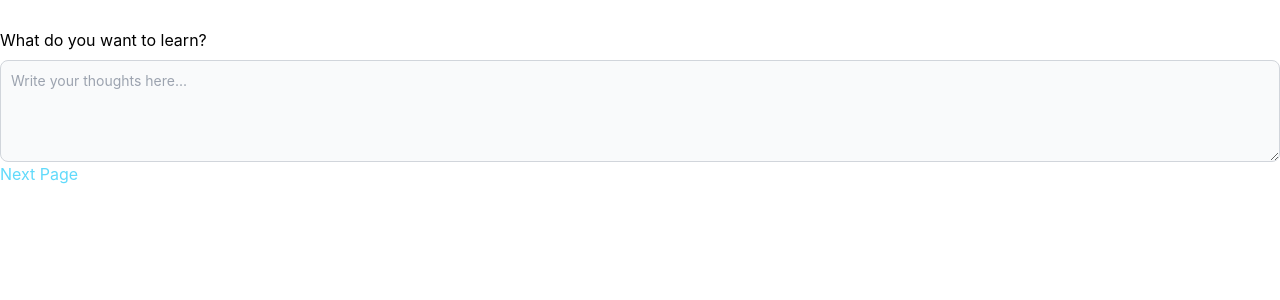
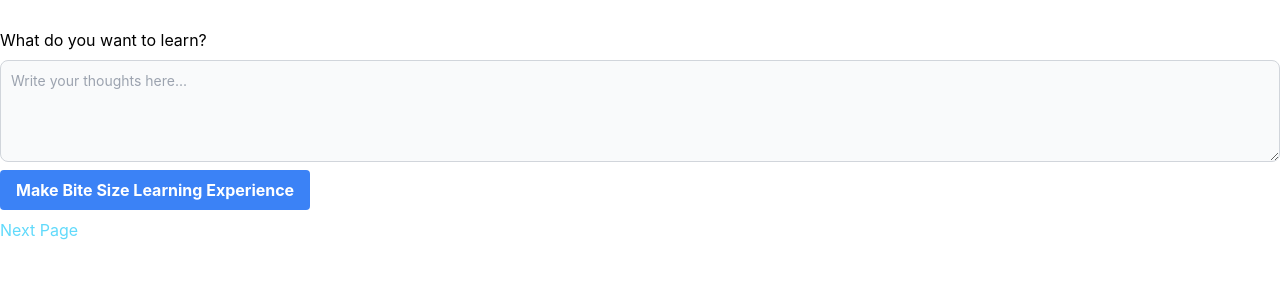
Before and after one commit to nathandalal/learning-bites, a React (Create React App) app in the folder src/frontend/: page / in a window 1280 px wide. Shown: the top 300 px of the page. Built offline with nearby package versions, Linux system fonts and the light colour scheme.

Commit message:
push connection frontend <> backend

```diff
--- a/src/frontend/src/pages/Curriculum/index.tsx
+++ b/src/frontend/src/pages/Curriculum/index.tsx
@@ -5,6 +5,13 @@ import { Link } from 'react-router-dom';
 import Sidebar from "../../components/Sidebar";
 
 const Curriculum = () => {
+  useEffect(() => {
+    axiosClient({
+      method: 'get',
+      url: "/",
+    }).then(data => console.log(data));
+  })
+
   return (
     <>
     <Sidebar />
--- a/src/frontend/src/pages/Home/index.tsx
+++ b/src/frontend/src/pages/Home/index.tsx
@@ -1,11 +1,24 @@
-import React, { useState } from "react";
+import React, { useState, useEffect } from "react";
+import axios from "axios";
 
 import logo from '../../logo.svg';
 import './style.css';
 import { Link } from 'react-router-dom';
+import axiosClient from "../../utils/axiosClient";
 
 export function HomePage() {
   const [learningAnswerText, setLearningAnswerText] = useState("");
+
+  const onSubmit = async () => {
+    await axiosClient({
+      method: 'post',
+      url: `/response`,
+      params: {
+        human_input: learningAnswerText,
+      },
+      data: {},
+    }).then(data => { console.log(data) });
+  }
 
   return (
     <div className="container mx-auto py-5">
@@ -16,11 +29,19 @@ export function HomePage() {
         id="message"
         rows={4}
         className="block p-2.5 w-full text-sm text-gray-900 bg-gray-50 rounded-lg border border-gray-300 focus:ring-blue-500 focus:border-blue-500 dark:bg-gray-700 dark:border-gray-600 dark:placeholder-gray-400 dark:text-white dark:focus:ring-blue-500 dark:focus:border-blue-500"
-        placeholder="Write your thoughts here..." />
+        placeholder="Write your thoughts here..."
+        value={learningAnswerText}
+        onChange={(event) => { setLearningAnswerText(event.target.value) }} />
 
-      <Link to="/curriculum" className="App-link">
-        Next Page
-      </Link>
+      <button className="my-2 bg-blue-500 hover:bg-blue-700 text-white font-bold py-2 px-4 rounded focus:outline-none focus:shadow-outline" type="button" onClick={onSubmit}>
+        Make Bite Size Learning Experience
+      </button>
+
+      <div>
+        <Link to="/curriculum" className="App-link">
+          Next Page
+        </Link>
+      </div>
     </div>
   );
 }
--- /dev/null
+++ b/src/frontend/src/utils/axiosClient.ts
@@ -0,0 +1,7 @@
+import axios from "axios";
+
+const axiosClient = axios.create({
+  baseURL: 'http://localhost:8000',
+})
+
+export default axiosClient;
```
Also changed, not shown: 1 other file (tests, documents, lock files or other folders).
